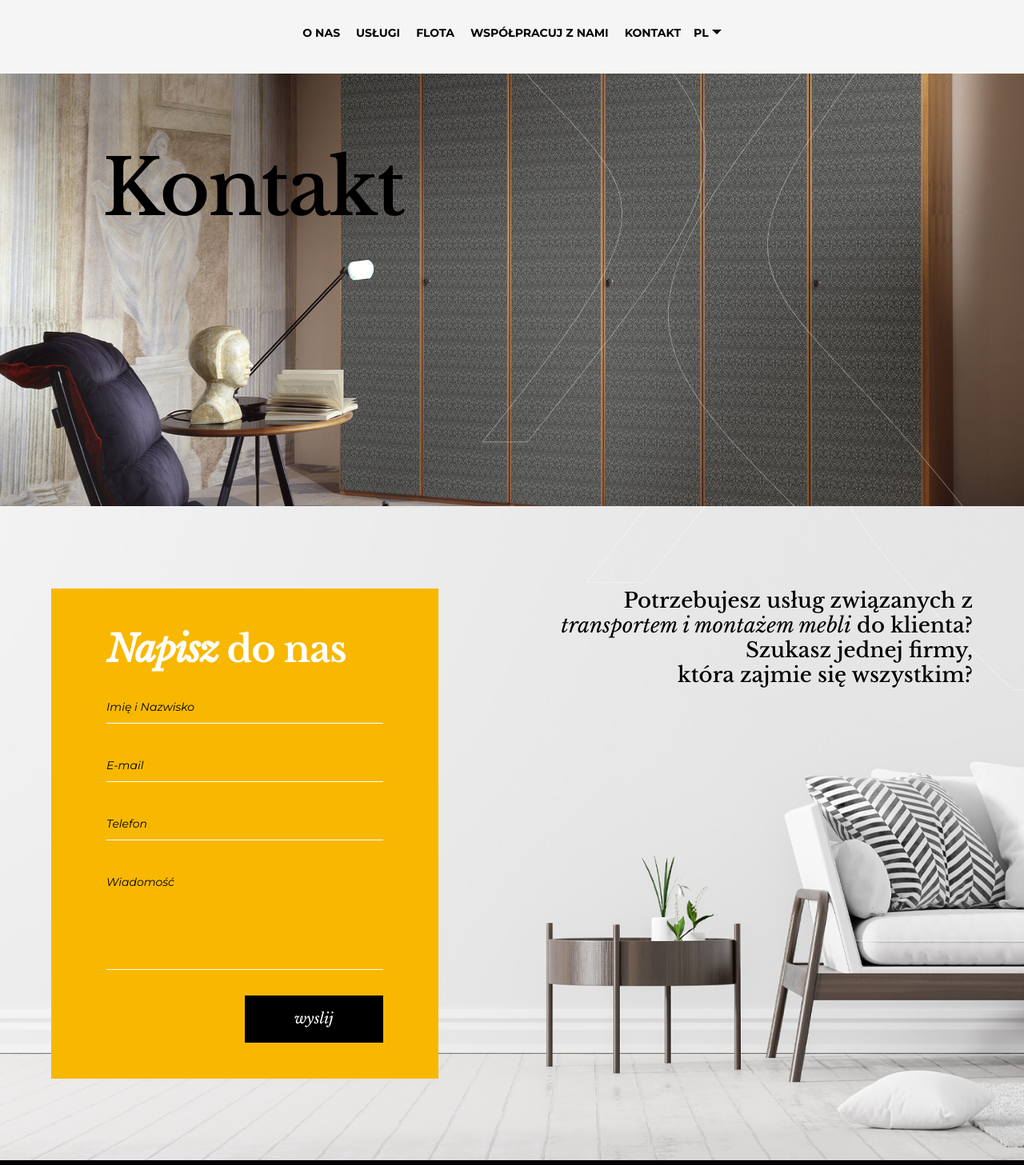
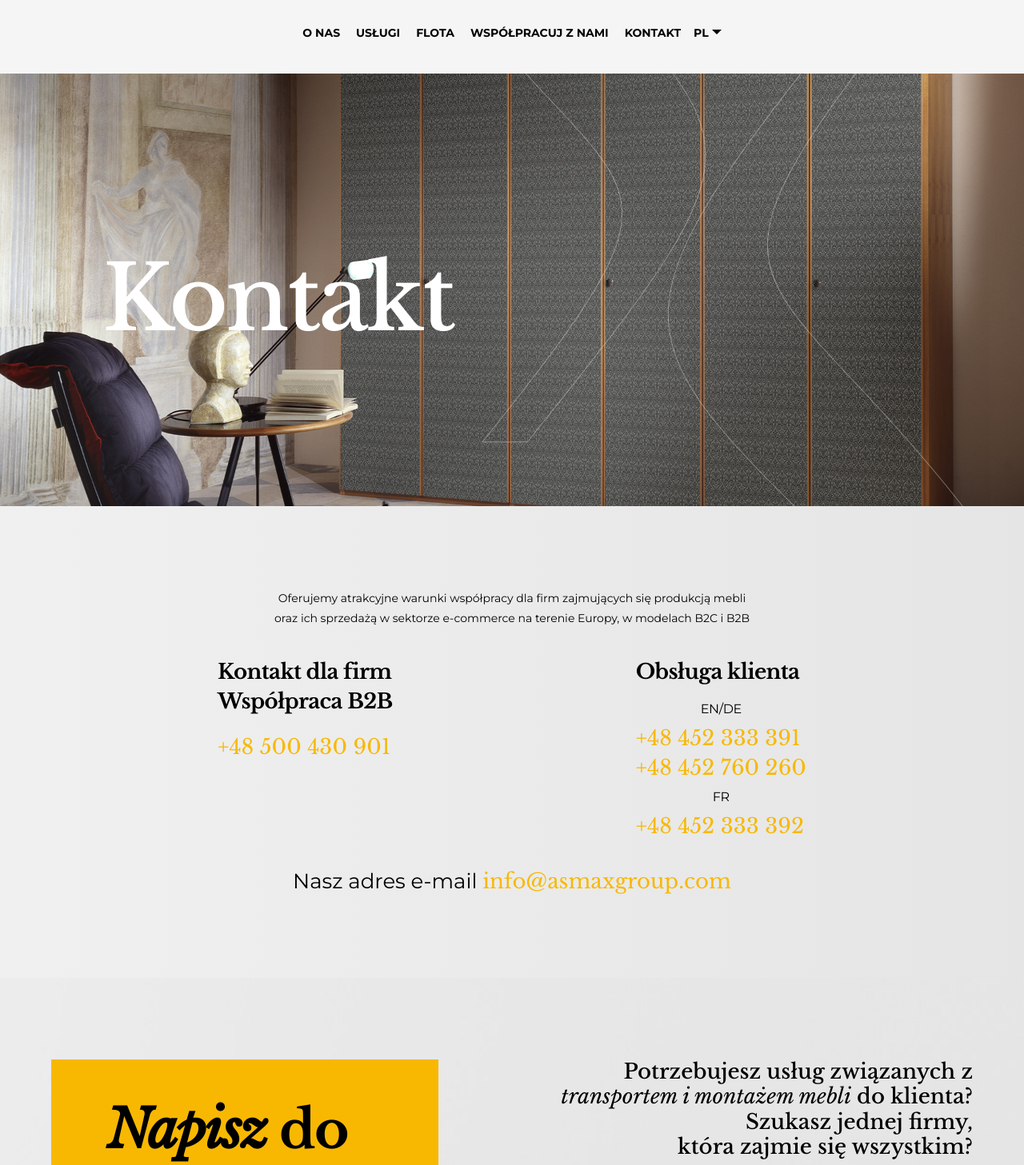
Before and after one commit to VolodymyrKozel/asmax, a website built with Vite: page src/onas.html in a window 1280 px wide. Shown: the part 114-1571 px from the top of the page at 80% size. Built offline with nearby package versions, Linux system fonts and the light colour scheme.

Commit message:
kontakts

```diff
--- a/src/css/base.css
+++ b/src/css/base.css
@@ -11,6 +11,14 @@ button {
   outline: none;
   border: none;
   cursor: pointer;
+}
+.link-primary {
+  color: #f8b801;
+  transition: color 250ms ease;
+}
+
+.link-primary:is(:hover, :focus) {
+  color: #000;
 }
 
 .accent {
--- a/src/css/footer.css
+++ b/src/css/footer.css
@@ -26,6 +26,7 @@
 .social-item:is(:hover, :focus) .footer-social-icon {
   fill: #fff;
 }
+.primary-link,
 .footer-address-link,
 .footer-link {
   transition: color 250ms ease-in;
--- a/src/css/hero.css
+++ b/src/css/hero.css
@@ -43,11 +43,6 @@
 }
 .home-bg {
   background-image: url("../img/home-hero.jpg");
-}
-.kontakt-bg {
-  background-image: url("../img/contact-top.jpg");
-  background-position: left bottom;
-  height: calc(100vh - 186px);
 }
 .hero-footer {
   display: flex;
--- a/src/css/kontakt.css
+++ b/src/css/kontakt.css
@@ -1,12 +1,15 @@
 .kontakt {
   max-width: 1920px;
   padding: 8% 0;
-  background: url(../img/kontakt-bg.jpg);
   margin: 0 auto;
-  background-color: #fff;
-  background-position: center;
+  background: linear-gradient(90deg, #f0f0f0, #e5e5e5);
+}
+.kontakt-form-bg {
+  background-position: bottom right;
   background-size: cover;
   background-repeat: no-repeat;
+  background-image: url(../img/contact.jpg);
+  height: 1168px;
 }
 .kontakt-container {
   display: flex;
@@ -146,3 +149,61 @@
     font-size: 56px;
   }
 }
+.kontakt-info {
+}
+.kontakt {
+}
+.kontakt-info-container {
+}
+.kontakt-info-text {
+  font-family: "Montserrat", sans-serif;
+  text-align: center;
+  max-width: 600px;
+  margin: 0 auto;
+  line-height: 1.8;
+  margin-bottom: 36px;
+}
+.kontakt-info-list {
+  display: flex;
+  justify-content: space-evenly;
+  gap: 32px;
+  margin-bottom: 32px;
+}
+.kontakt-item {
+}
+.kontakt-list-title {
+  margin-bottom: 20px;
+}
+.kontakt-list-title,
+.kontakt-info-email,
+.kontakt-info-link {
+  font-size: 26px;
+  line-height: 1.42;
+}
+.kontakt-list-subtitle {
+  font-family: "Montserrat", sans-serif;
+  text-align: center;
+  color: #000;
+  font-size: 16px;
+  font-weight: 500;
+  margin: 10px 0;
+}
+.kontakt-info-link {
+  display: block;
+  font-family: "Libre Baskerville", serif;
+}
+.kontakt-info-email {
+  text-align: center;
+}
+.kontakt-info-email .kontakt-info-link {
+  display: inline-block;
+}
+
+.link-primary {
+  color: #f8b801;
+  transition: color 400ms ease-in;
+}
+
+.link-primary:is(:hover, :focus) {
+  color: #000;
+}
--- /dev/null
+++ b/src/css/section-hero.css
@@ -0,0 +1,40 @@
+.kontakt-bg {
+  background-image: url("../img/contact-top.jpg");
+  background-position: left bottom;
+  height: calc(100vw / 2.365);
+}
+.hero-section-title {
+  color: #fff;
+  padding-top: calc(100vw / 6);
+  text-align: center;
+  font-family: "Libre Baskerville", serif;
+  font-weight: 500;
+  font-size: 42px;
+  line-height: 1.2;
+}
+
+@media screen and (min-width: 576px) {
+  .hero-section-title {
+    font-size: 56px;
+  }
+}
+
+@media screen and (min-width: 768px) {
+  .hero-section-title {
+    font-size: 64px;
+  }
+}
+
+@media screen and (min-width: 992px) {
+  .hero-section-title {
+    text-align: initial;
+    padding-top: 21%;
+    font-size: 80px;
+  }
+}
+
+@media screen and (min-width: 1200px) {
+  .hero-section-title {
+    font-size: 112px;
+  }
+}
--- a/src/css/styles.css
+++ b/src/css/styles.css
@@ -10,3 +10,4 @@
 @import url("./banner.css");
 @import url("./kontakt.css");
 @import url("./footer.css");
+@import url("./section-hero.css");
--- a/src/partials/hero-section.html
+++ b/src/partials/hero-section.html
@@ -1,5 +1,5 @@
 <section class="hero-section hero-bg hero kontakt-bg">
   <div class="container-hero">
-    <h1 class="hero-title">Kontakt</h1>
+    <h1 class="hero-section-title">Kontakt</h1>
   </div>
 </section>
--- a/src/partials/kontakt.html
+++ b/src/partials/kontakt.html
@@ -1,7 +1,51 @@
-<section class="kontakt">
+<section class="kontakt-info kontakt">
+  <div class="kontakt-info-container">
+    <p class="kontakt-info-text">
+      Oferujemy atrakcyjne warunki współpracy dla firm zajmujących się produkcją
+      mebli oraz ich sprzedażą w sektorze e-commerce na terenie Europy, w
+      modelach B2C i B2B
+    </p>
+    <ul class="kontakt-info-list">
+      <li class="kontakt-item">
+        <h2 class="kontakt-list-title">
+          Kontakt dla firm <br />
+          Współpraca B2B
+        </h2>
+        <a class="kontakt-info-link link-primary" href="tel:+48500430901">
+          +48 500 430 901</a
+        >
+      </li>
+      <li class="kontakt-item">
+        <h2 class="kontakt-list-title">Obsługa klienta</h2>
+        <h3 class="kontakt-list-subtitle">EN/DE</h3>
+        <a class="kontakt-info-link link-primary" href="tel:+48452333391">
+          +48 452 333 391</a
+        >
+        <a class="kontakt-info-link link-primary" href="tel:+48452760260">
+          +48 452 760 260</a
+        >
+        <h3 class="kontakt-list-subtitle">FR</h3>
+        <a class="kontakt-info-link link-primary" href="tel:+48452333392">
+          +48 452 333 392</a
+        >
+      </li>
+    </ul>
+    <p class="kontakt-info-email">
+      Nasz adres e-mail
+      <a
+        class="kontakt-info-link link-primary"
+        href="mailto:info@asmaxgroup.com"
+        >info@asmaxgroup.com</a
+      >
+    </p>
+  </div>
+</section>
+<section class="kontakt kontakt-form-bg">
   <div class="kontakt-container">
     <div class="kontakt-form">
-      <h2 class="form-title"><span class="accent">Napisz</span> do nas</h2>
+      <h2 class="kontakt-" class="form-title">
+        <span class="accent">Napisz</span> do nas
+      </h2>
       <form>
         <input
           class="form-input"
@@ -9,30 +53,26 @@
           id="name"
           name="name"
           placeholder="Imię i Nazwisko"
-          required
-        />
+          required />
         <input
           class="form-input"
           type="email"
           id="email"
           name="email"
           placeholder="E-mail"
-          required
-        />
+          required />
         <input
           class="form-input"
           type="text"
           id="phone"
           name="phone"
           placeholder="Telefon"
-          required
-        />
+          required />
         <textarea
           class="form-input form-textarea"
           id="message"
           placeholder="Wiadomość"
-          name="message"
-        ></textarea>
+          name="message"></textarea>
         <input class="btn form-btn" type="submit" value="wyslij" />
       </form>
     </div>
```
Also changed, not shown: src/img/contact.jpg (added), src/img/contact.png (added).
